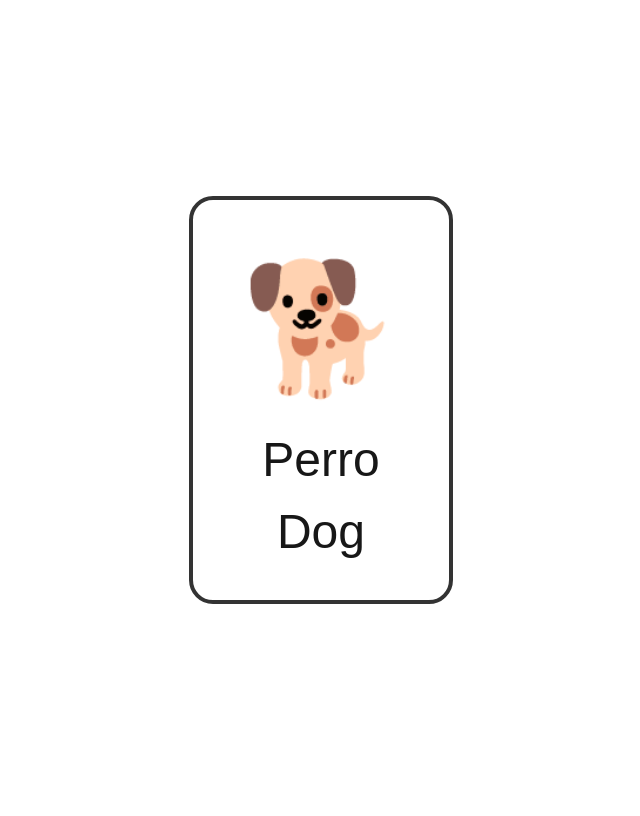
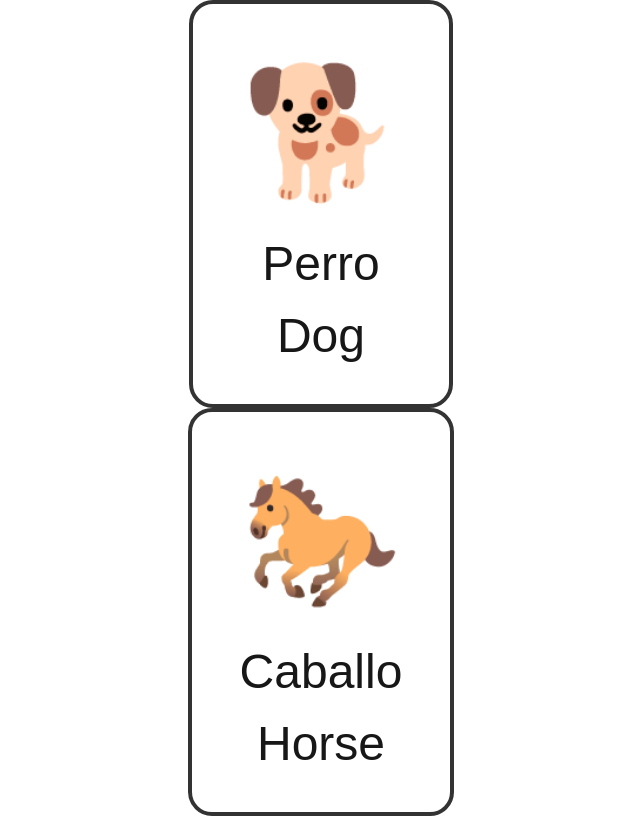
Before and after one commit to danielcampo1/primeras-palabras, a Next.js app: page / in a window 1280 px wide. Shown: the whole page, without its empty margins (319-959 px from the left). Built offline with nearby package versions, Linux system fonts and the light colour scheme.

Commit message:
added new card to page

```diff
--- a/app/page.tsx
+++ b/app/page.tsx
@@ -19,6 +19,18 @@ export default function Home() {
         <p style={{ fontSize: "3rem", margin: 0 }}>Perro</p>
         <p style={{ fontSize: "3rem", margin: 0 }}>Dog</p>
       </div>
+      <div
+        style={{
+          padding: "2rem 3rem",
+          border: "4px solid #333",
+          borderRadius: "24px",
+          textAlign: "center",
+        }}
+      >
+        <div style={{ fontSize: "8rem" }}>🐎</div>
+        <p style={{ fontSize: "3rem", margin: 0 }}>Caballo</p>
+        <p style={{ fontSize: "3rem", margin: 0 }}>Horse</p>
+      </div>
     </main>
   );
 }
```
